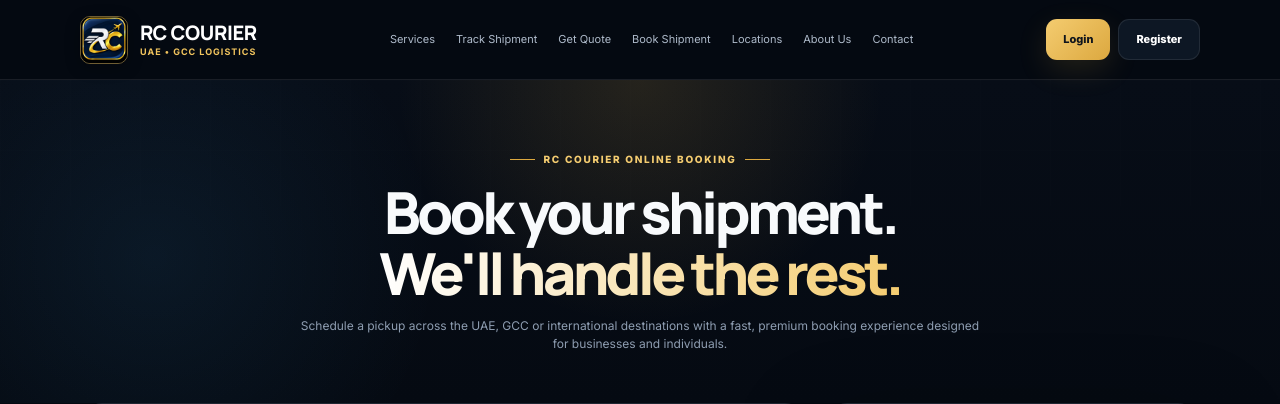
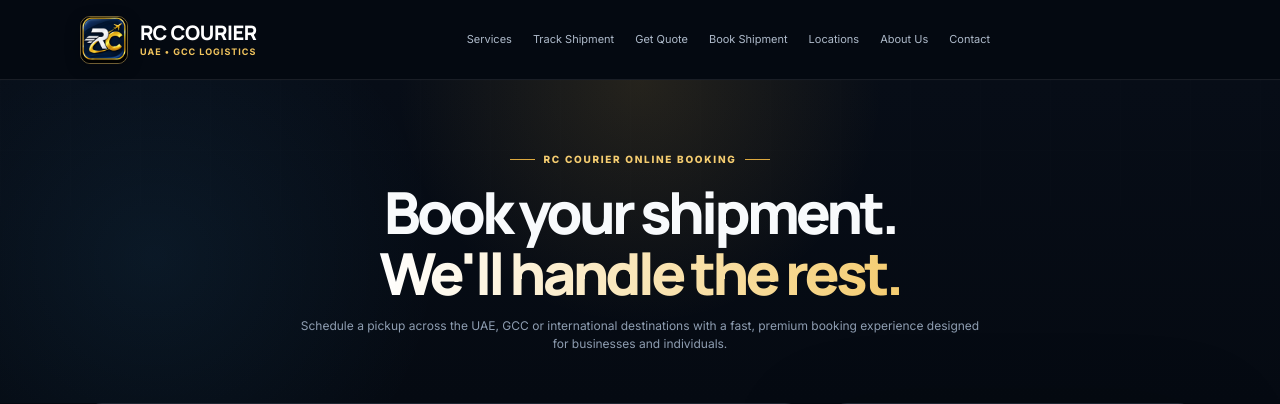
Before and after one commit to safdarbhatti2-glitch/Rapid-Courier, a PHP site: page /public/book in a window 1280 px wide. Shown: the top 404 px of the page. Run offline with PHP 8.4, Linux system fonts and the light colour scheme; data that the repository does not hold is empty.

Commit message:
Remove Login and Register buttons from topbar header navigation across all public pages

```diff
--- a/views/layouts/main.php
+++ b/views/layouts/main.php
@@ -37,9 +37,6 @@
                 <?php if ($user): ?>
                     <?php $dashUrl = ($user['role_name'] === 'customer') ? '/customer' : '/admin'; ?>
                     <a href="<?= \App\Core\View::url($dashUrl) ?>" class="btn btn-gold">Dashboard</a>
-                <?php else: ?>
-                    <a href="<?= \App\Core\View::url('/login') ?>" class="btn btn-gold">Login</a>
-                    <a href="<?= \App\Core\View::url('/register') ?>" class="btn btn-dark">Register</a>
                 <?php endif; ?>
             </div>
         </div>
--- a/views/public/about.php
+++ b/views/public/about.php
@@ -118,9 +118,6 @@ footer{padding:58px 0 20px;background:#03070d;border-top:1px solid var(--line)}
     <?php if ($user): ?>
         <?php $dashUrl = ($user['role_name'] === 'customer') ? '/customer' : '/admin'; ?>
         <a href="<?= \App\Core\View::url($dashUrl) ?>" class="btn btn-gold">Dashboard</a>
-    <?php else: ?>
-        <a href="<?= \App\Core\View::url('/login') ?>" class="btn btn-gold">Login</a>
-        <a href="<?= \App\Core\View::url('/register') ?>" class="btn btn-dark">Register</a>
     <?php endif; ?>
     <button class="menu">☰</button>
   </div>
--- a/views/public/book.php
+++ b/views/public/book.php
@@ -73,9 +73,6 @@ footer{padding:58px 0 20px;background:#03070d;border-top:1px solid var(--line)}.
     <?php if ($user): ?>
         <?php $dashUrl = ($user['role_name'] === 'customer') ? '/customer' : '/admin'; ?>
         <a href="<?= \App\Core\View::url($dashUrl) ?>" class="btn btn-gold">Dashboard</a>
-    <?php else: ?>
-        <a href="<?= \App\Core\View::url('/login') ?>" class="btn btn-gold">Login</a>
-        <a href="<?= \App\Core\View::url('/register') ?>" class="btn btn-dark">Register</a>
     <?php endif; ?>
     <button class="menu">☰</button>
   </div>
--- a/views/public/contact.php
+++ b/views/public/contact.php
@@ -61,9 +61,6 @@ footer{padding:58px 0 20px;background:#03070d;border-top:1px solid var(--line)}.
     <?php if ($user): ?>
         <?php $dashUrl = ($user['role_name'] === 'customer') ? '/customer' : '/admin'; ?>
         <a href="<?= \App\Core\View::url($dashUrl) ?>" class="btn btn-gold">Dashboard</a>
-    <?php else: ?>
-        <a href="<?= \App\Core\View::url('/login') ?>" class="btn btn-gold">Login</a>
-        <a href="<?= \App\Core\View::url('/register') ?>" class="btn btn-dark">Register</a>
     <?php endif; ?>
     <button class="menu">☰</button>
   </div>
--- a/views/public/locations.php
+++ b/views/public/locations.php
@@ -48,9 +48,6 @@ footer{padding:58px 0 20px;background:#03070d;border-top:1px solid var(--line)}.
     <?php if ($user): ?>
         <?php $dashUrl = ($user['role_name'] === 'customer') ? '/customer' : '/admin'; ?>
         <a href="<?= \App\Core\View::url($dashUrl) ?>" class="btn btn-gold">Dashboard</a>
-    <?php else: ?>
-        <a href="<?= \App\Core\View::url('/login') ?>" class="btn btn-gold">Login</a>
-        <a href="<?= \App\Core\View::url('/register') ?>" class="btn btn-dark">Register</a>
     <?php endif; ?>
     <button class="menu">☰</button>
   </div>
--- a/views/public/quote.php
+++ b/views/public/quote.php
@@ -122,9 +122,6 @@ footer{padding:58px 0 20px;background:#03070d;border-top:1px solid var(--line)}
     <?php if ($user): ?>
         <?php $dashUrl = ($user['role_name'] === 'customer') ? '/customer' : '/admin'; ?>
         <a href="<?= \App\Core\View::url($dashUrl) ?>" class="btn btn-gold">Dashboard</a>
-    <?php else: ?>
-        <a href="<?= \App\Core\View::url('/login') ?>" class="btn btn-gold">Login</a>
-        <a href="<?= \App\Core\View::url('/register') ?>" class="btn btn-dark">Register</a>
     <?php endif; ?>
     <button class="menu">☰</button>
   </div>
--- a/views/public/services.php
+++ b/views/public/services.php
@@ -144,9 +144,6 @@ footer{padding:65px 0 20px;border-top:1px solid var(--line);background:#03070d}
       <?php if ($user): ?>
           <?php $dashUrl = ($user['role_name'] === 'customer') ? '/customer' : '/admin'; ?>
           <a href="<?= \App\Core\View::url($dashUrl) ?>" class="btn btn-gold">Dashboard</a>
-      <?php else: ?>
-          <a href="<?= \App\Core\View::url('/login') ?>" class="btn btn-gold">Login</a>
-          <a href="<?= \App\Core\View::url('/register') ?>" class="btn btn-dark">Register</a>
       <?php endif; ?>
       <button class="menu" aria-label="Menu">☰</button>
     </div>
--- a/views/public/track.php
+++ b/views/public/track.php
@@ -216,9 +216,6 @@ footer p,footer a{font-size:11px;color:#8fa0b4;display:block;margin:8px 0}
       <?php if ($user): ?>
           <?php $dashUrl = ($user['role_name'] === 'customer') ? '/customer' : '/admin'; ?>
           <a href="<?= \App\Core\View::url($dashUrl) ?>" class="btn btn-gold">Dashboard</a>
-      <?php else: ?>
-          <a href="<?= \App\Core\View::url('/login') ?>" class="btn btn-gold">Login</a>
-          <a href="<?= \App\Core\View::url('/register') ?>" class="btn btn-dark">Register</a>
       <?php endif; ?>
     </div>
   </div>
```
Also changed, not shown: database/database.sqlite.
